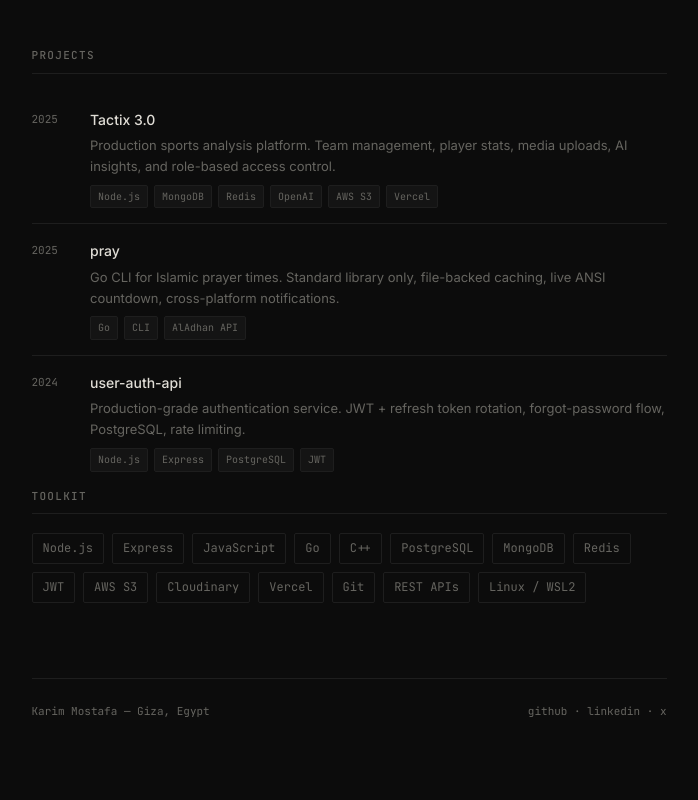
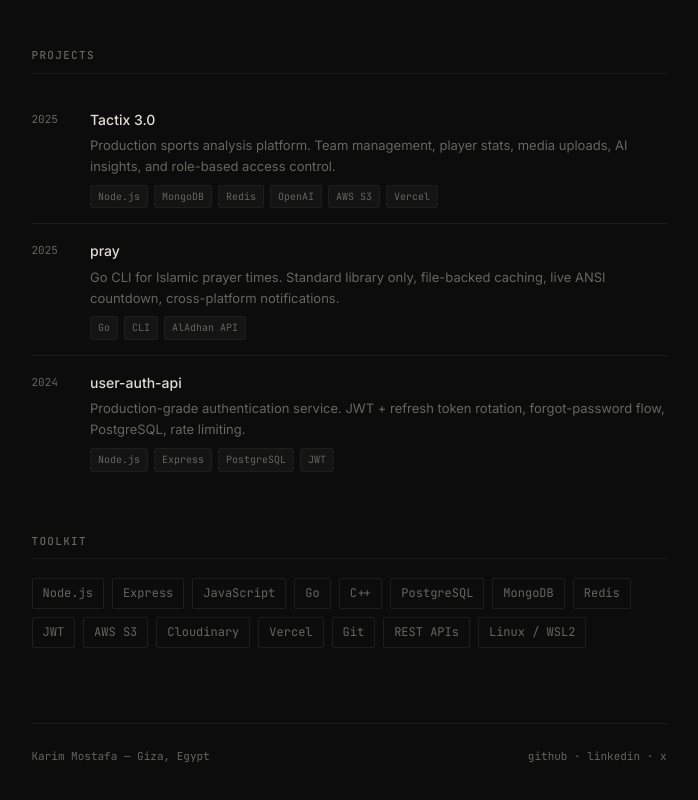
Before and after one commit to Karimmm03/karim-mostafa-portfolio, a Next.js app: page / in a window 1280 px wide. Shown: the part 438-1238 px from the top of the page, without its empty margins (291-989 px from the left). Built offline with nearby package versions, Linux system fonts and the light colour scheme.

Commit message:
style: add section spacing

```diff
--- a/app/globals.css
+++ b/app/globals.css
@@ -157,6 +157,10 @@ a {
   border-bottom: 1px solid var(--border);
 }
 
+section {
+  margin-bottom: 3rem;
+}
+
 .project {
   display: flex;
   align-items: flex-start;
```
